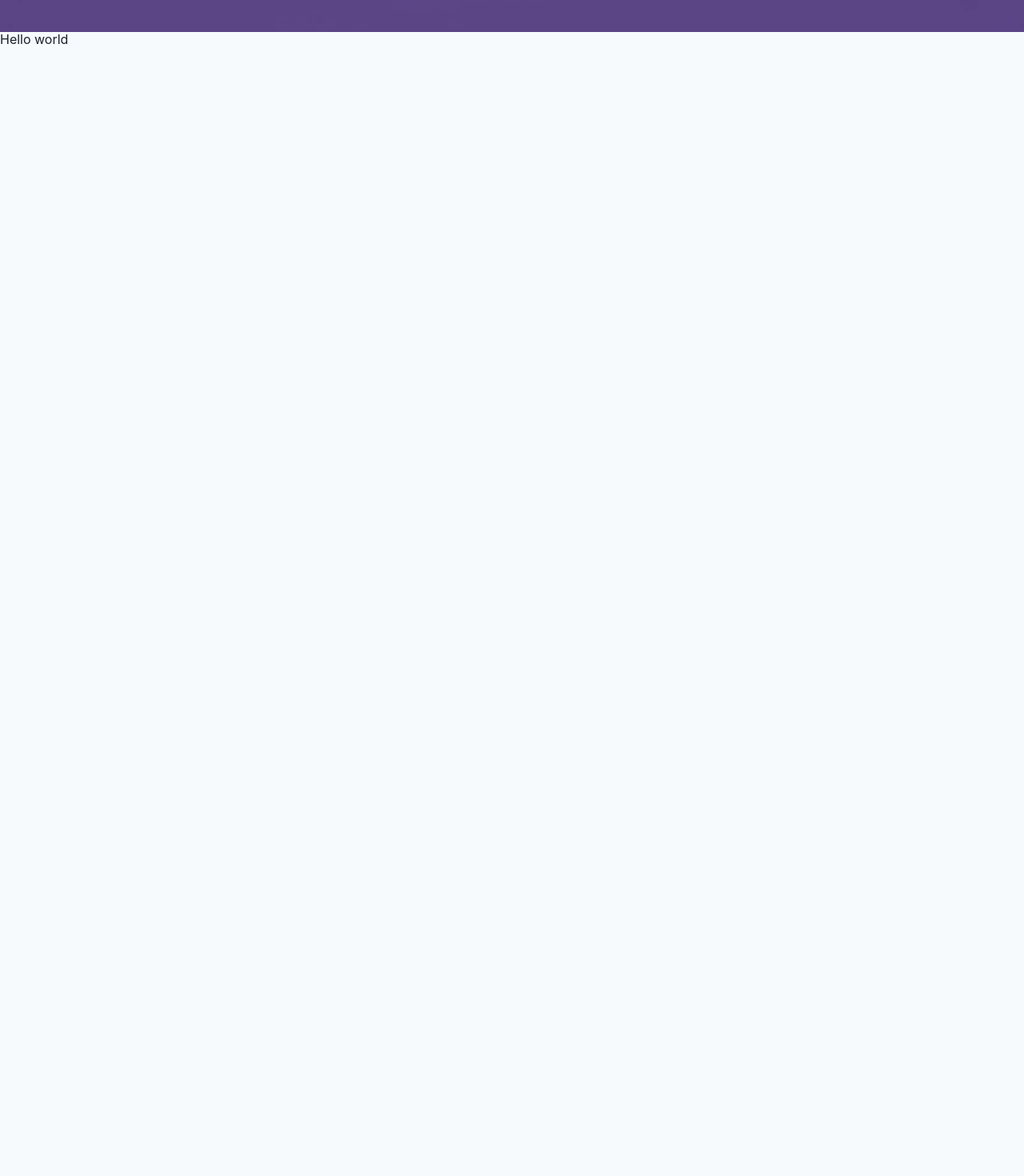
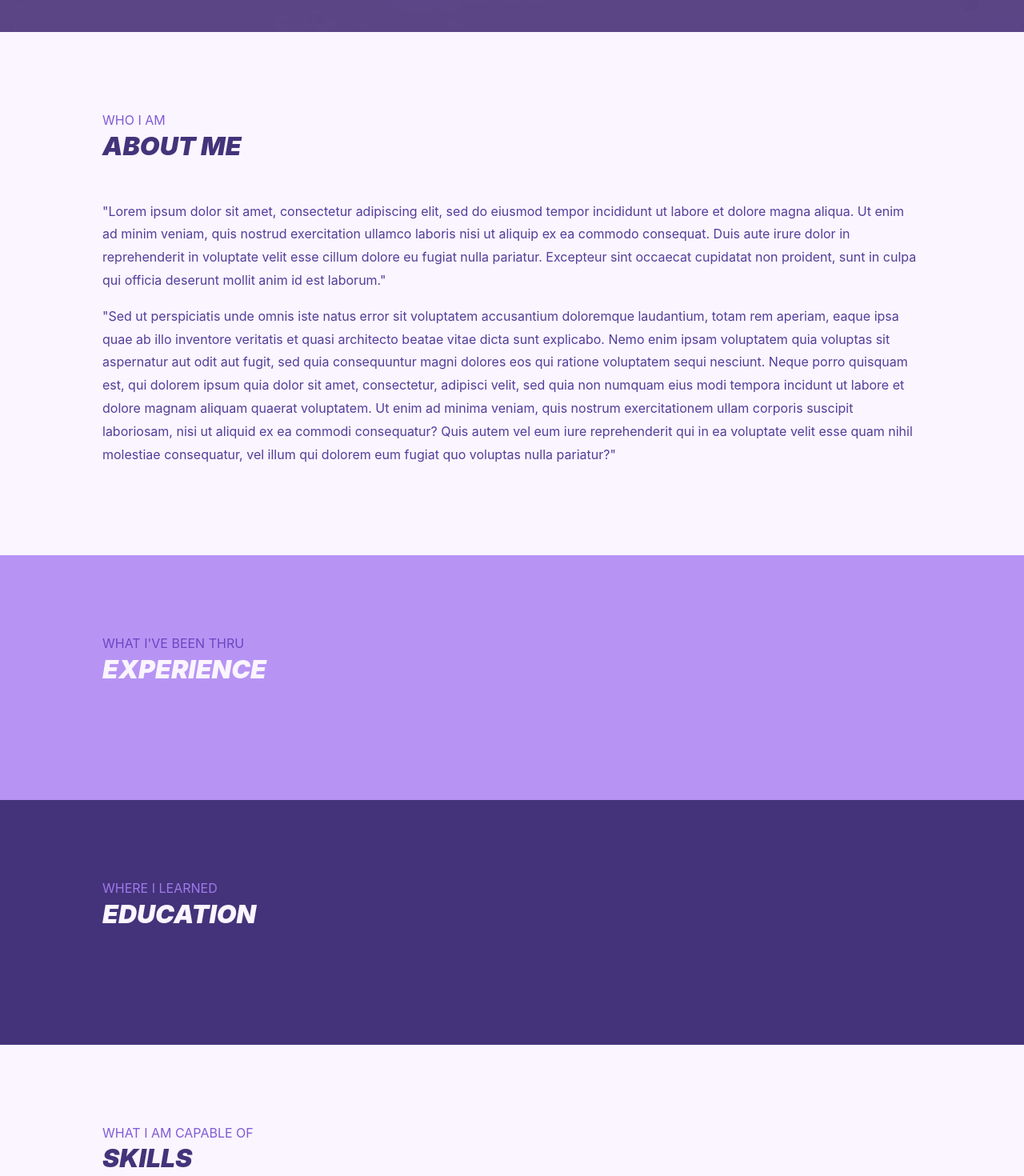
Before and after one commit to SR2k/sr2k.github.io, a React app: page / in a window 1280 px wide. Shown: the part 760-2230 px from the top of the page at 80% size. Before the commit the page ends 1600 px from the top, so only its background shows below. Built offline with nearby package versions, Linux system fonts and the light colour scheme.

Commit message:
feat: add hero component

```diff
--- a/src/components/app/index.tsx
+++ b/src/components/app/index.tsx
@@ -1,16 +1,23 @@
 import React from 'react'
 import Header from '../header'
-import Section from '../section'
 import Landing from '../landing'
+import Hero from '../hero'
 
 const App: React.FC = () => {
   return (
     <>
       <Header />
       <Landing />
-      <Section>
-        Hello world
-      </Section>
+      <Hero title="about me" subtitle="who I am">
+        <p>"Lorem ipsum dolor sit amet, consectetur adipiscing elit, sed do eiusmod tempor incididunt ut labore et dolore magna aliqua. Ut enim ad minim veniam, quis nostrud exercitation ullamco laboris nisi ut aliquip ex ea commodo consequat. Duis aute irure dolor in reprehenderit in voluptate velit esse cillum dolore eu fugiat nulla pariatur. Excepteur sint occaecat cupidatat non proident, sunt in culpa qui officia deserunt mollit anim id est laborum."</p>
+        <p>"Sed ut perspiciatis unde omnis iste natus error sit voluptatem accusantium doloremque laudantium, totam rem aperiam, eaque ipsa quae ab illo inventore veritatis et quasi architecto beatae vitae dicta sunt explicabo. Nemo enim ipsam voluptatem quia voluptas sit aspernatur aut odit aut fugit, sed quia consequuntur magni dolores eos qui ratione voluptatem sequi nesciunt. Neque porro quisquam est, qui dolorem ipsum quia dolor sit amet, consectetur, adipisci velit, sed quia non numquam eius modi tempora incidunt ut labore et dolore magnam aliquam quaerat voluptatem. Ut enim ad minima veniam, quis nostrum exercitationem ullam corporis suscipit laboriosam, nisi ut aliquid ex ea commodi consequatur? Quis autem vel eum iure reprehenderit qui in ea voluptate velit esse quam nihil molestiae consequatur, vel illum qui dolorem eum fugiat quo voluptas nulla pariatur?"</p>
+      </Hero>
+      <Hero title="experience" subtitle="what I've been thru" theme="accent">
+      </Hero>
+      <Hero title="education" subtitle="where I learned" theme="dark">
+      </Hero>
+      <Hero title="skills" subtitle="what I am capable of" theme="light">
+      </Hero>
     </>
   )
 }
--- a/src/components/container/index.scss
+++ b/src/components/container/index.scss
@@ -11,7 +11,7 @@
     right: auto;
   }
 
-  @each $breakpoint in $breakpoints {
+  @each $breakpoint in ($sm, $md, $lg) {
     @media screen and (min-width: $breakpoint) {
       max-width: $breakpoint;
     }
--- a/src/components/header/index.tsx
+++ b/src/components/header/index.tsx
@@ -10,7 +10,7 @@ class Header extends Component {
 
   componentDidMount() {
     ScrollManager.instance.observe({
-      from: 1,
+      from: 0.4,
       execute: () => this.setState({
         transform: 'translateY(0)',
       }),
--- /dev/null
+++ b/src/components/hero/index.scss
@@ -0,0 +1,61 @@
+@import "../../variables.scss";
+
+.hero {
+  .title,
+  .subtitle {
+    text-transform: uppercase;
+  }
+
+  .subtitle {
+    margin: 0;
+  }
+
+  .title {
+    font-weight: 900;
+    font-style: italic;
+    font-size: 2rem;
+    margin: {
+      top: 0;
+      bottom: 3rem;
+    }
+  }
+
+  &.hero-light {
+    background-color: $purple-100;
+    color: $purple-800;
+
+    .subtitle {
+      color: $purple-600;
+    }
+
+    .title {
+      color: $purple-900;
+    }
+  }
+
+  &.hero-accent {
+    background-color: $purple-400;
+    color: $purple-600;
+
+    .subtitle {
+      color: $purple-700;
+    }
+
+    .title {
+      color: $purple-100;
+    }
+  }
+
+  &.hero-dark {
+    background-color: $purple-900;
+    color: $purple-300;
+
+    .subtitle {
+      color: $purple-500;
+    }
+
+    .title {
+      color: $purple-100;
+    }
+  }
+}
--- /dev/null
+++ b/src/components/hero/index.tsx
@@ -0,0 +1,21 @@
+import React, { FC } from 'react'
+import Container from '../container'
+import './index.scss'
+
+export interface IHeroProps {
+  subtitle: string
+  title: string
+  theme?: 'light' | 'accent' | 'dark'
+}
+
+const Hero: FC<IHeroProps> = ({ title, subtitle, children, theme = 'light' }) => (
+  <div className={`hero hero-${theme}`}>
+    <Container verticalPadding={6}>
+      <p className="subtitle">{subtitle}</p>
+      <h2 className="title">{title}</h2>
+      {children}
+    </Container>
+  </div>
+)
+
+export default Hero
--- a/src/components/landing/index.scss
+++ b/src/components/landing/index.scss
@@ -9,6 +9,10 @@
   background: {
     position: center center;
     size: cover;
+  }
+
+  p {
+    line-height: 100%;
   }
 
   .slogan {
--- a/src/index.scss
+++ b/src/index.scss
@@ -6,3 +6,7 @@ html {
   color: $gray-900;
   background-color: $gray-100;
 }
+
+p {
+  line-height: 180%;
+}
--- a/src/variables.scss
+++ b/src/variables.scss
@@ -10,11 +10,20 @@ $gray-700: #4a5568;
 $gray-800: #2d3748;
 $gray-900: #1a202c;
 
+$purple-100: #faf5ff;
+$purple-200: #e9d8fd;
+$purple-300: #d6bcfa;
+$purple-400: #b794f4;
 $purple-500: #9f7aea;
+$purple-600: #805ad5;
+$purple-700: #6b46c1;
+$purple-800: #553c9a;
+$purple-900: #44337a;
 
 // Fonts
 
-$sans: -apple-system, BlinkMacSystemFont, 'Segoe UI', Roboto, Oxygen, Ubuntu, Cantarell, 'Source Han Sans SC', 'Source Han Sans CN', 'Source Han Sans', 'Noto Sans CJK SC', 'Noto Sans CJK CN', 'Noto Sans CJK', Arial, 'Microsoft Yahei', 'Microsoft Yahei UI', 'Open Sans', 'Helvetica Neue', sans-serif;
+// TODO: webfont
+$sans: 'Montserrat', -apple-system, BlinkMacSystemFont, 'Segoe UI', Roboto, Oxygen, Ubuntu, Cantarell, 'Source Han Sans SC', 'Source Han Sans CN', 'Source Han Sans', 'Noto Sans CJK SC', 'Noto Sans CJK CN', 'Noto Sans CJK', Arial, 'Microsoft Yahei', 'Microsoft Yahei UI', 'Open Sans', 'Helvetica Neue', sans-serif;
 $mono: 'Fira Code', Consolas, Menlo, 'Courier New', Courier, monospace;
 
 // Breakpoints
```
